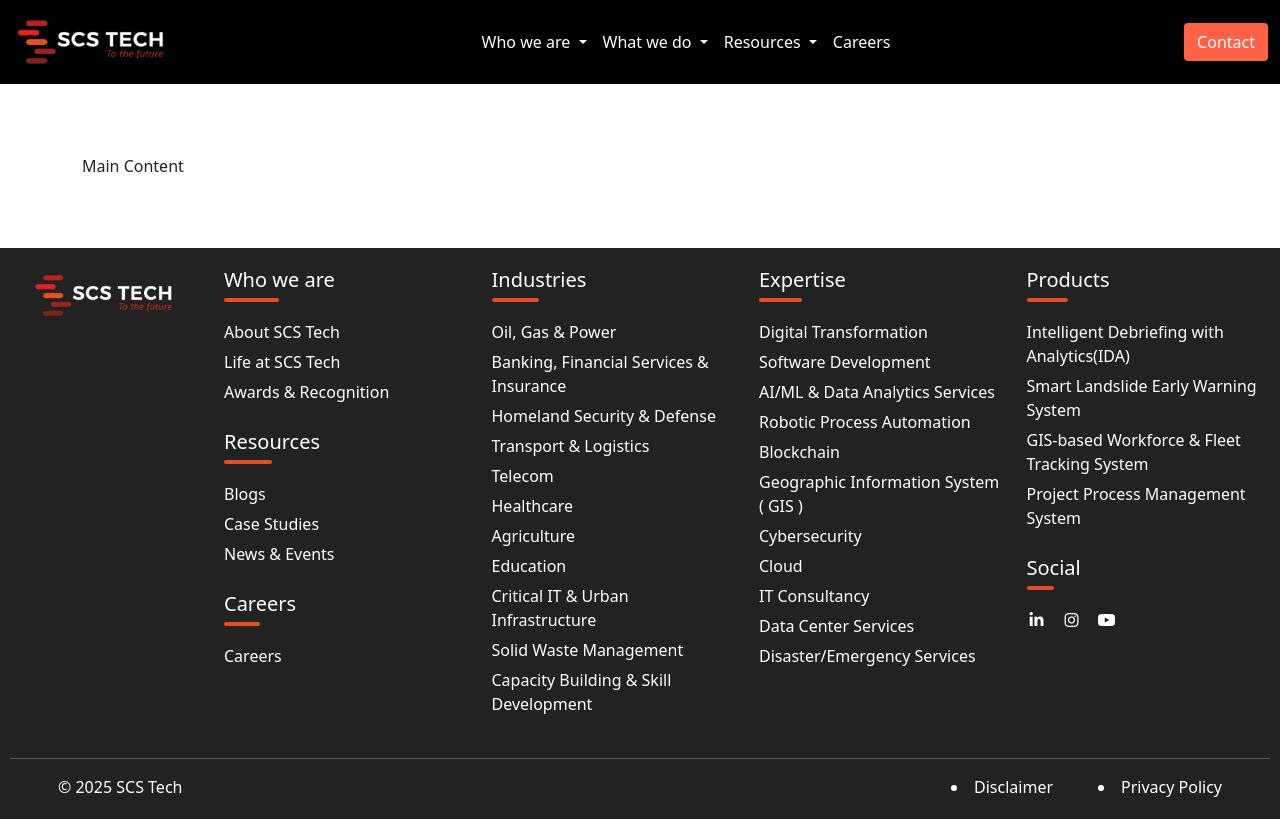
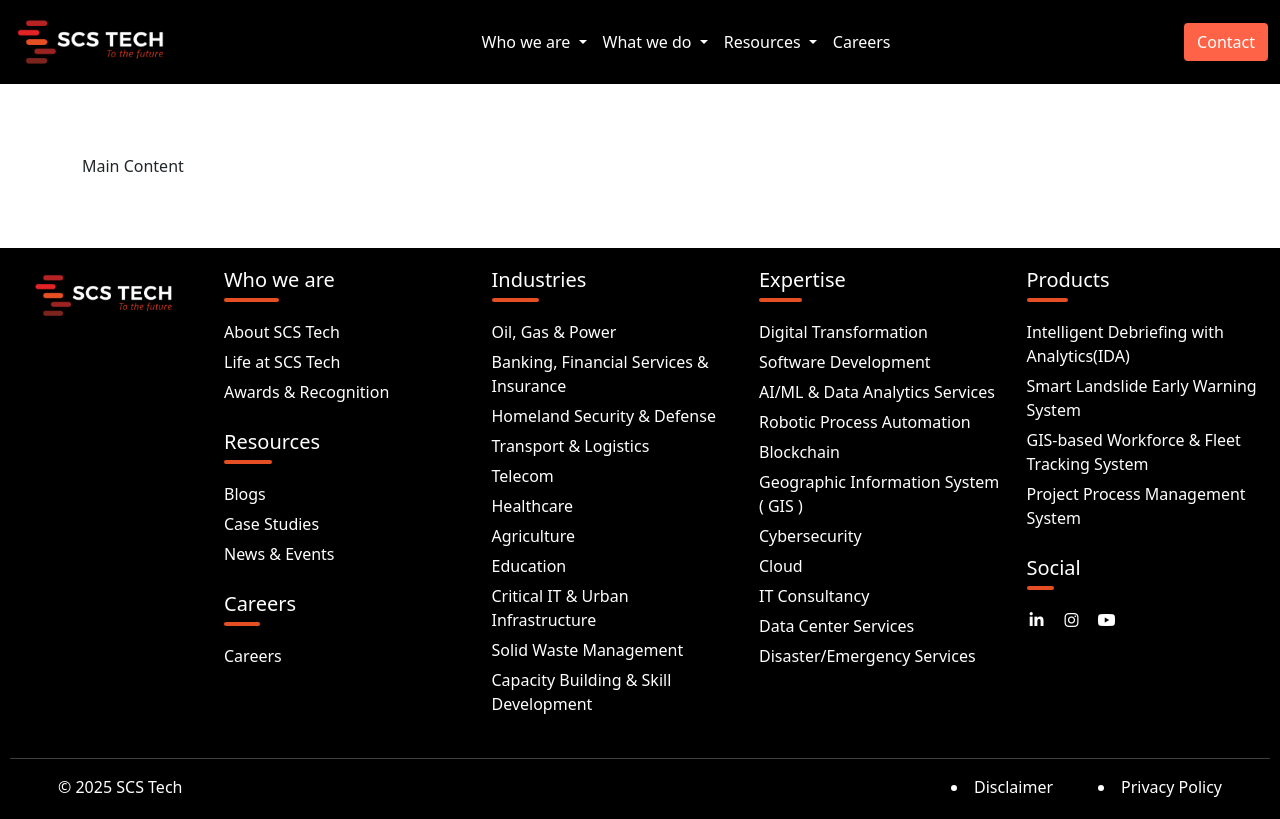
Before and after one commit to scstechindia002-droid/navbar, a plain HTML site: page index.html in a window 1280 px wide. Drawn offline with Linux system fonts and the light colour scheme.

Commit message:
footer background color changes

```diff
--- a/assets/css/style.css
+++ b/assets/css/style.css
@@ -62,7 +62,7 @@
 
 /* ---------------------footer------------------ */
 .footer-container{
-    background-color: #222222;
+    background-color: #000000;
     color: #ffffff;
     padding: 20px 10px;
 }
```
